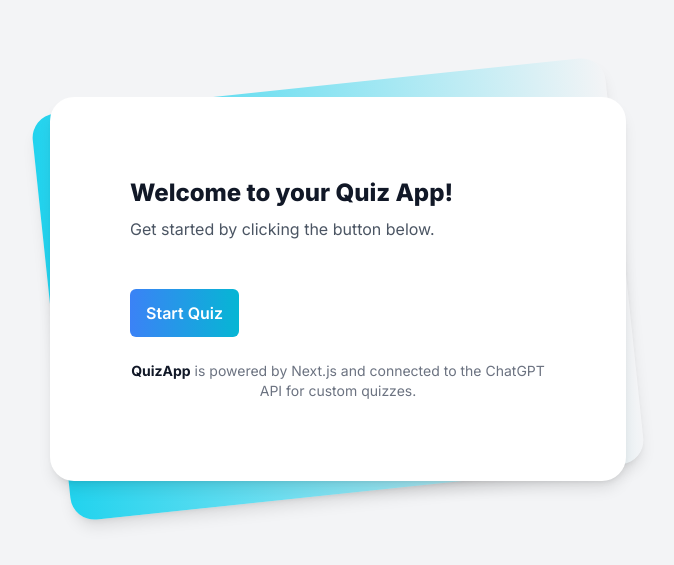
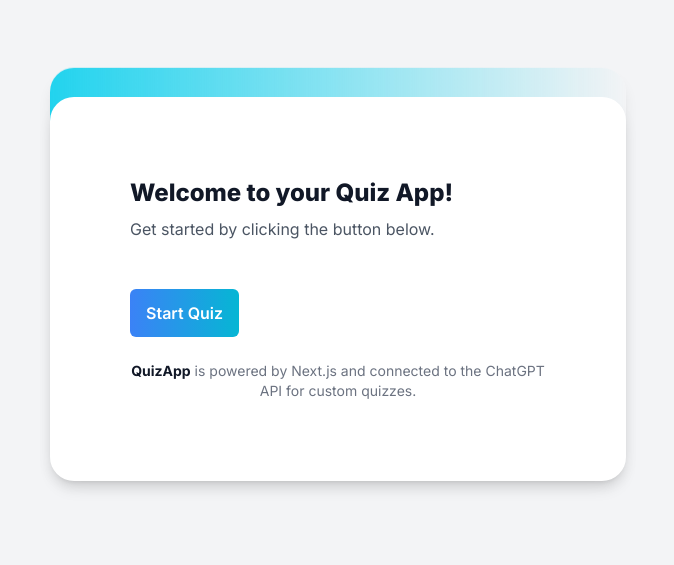
Before and after one commit to EmmaDudau/quiz-app, a Next.js app: page / in a window 1280 px wide. Shown: the part 111-676 px from the top of the page, without its empty margins (302-976 px from the left). Built offline with nearby package versions, Linux system fonts and the light colour scheme.

Commit message:
added animation to landing page div

```diff
--- a/src/app/page.js
+++ b/src/app/page.js
@@ -3,7 +3,8 @@ export default function Home() {
   return (
       <div className="min-h-screen bg-gray-100 py-6 flex flex-col justify-center sm:py-12">
         <div className="relative py-3 sm:max-w-xl sm:mx-auto">
-          <div className="absolute inset-0 bg-gradient-to-r from-cyan-400 to-light-blue-500 shadow-lg transform -skew-y-6 sm:skew-y-0 sm:-rotate-6 sm:rounded-3xl"></div>
+          <div className="absolute inset-0 bg-gradient-to-r from-cyan-400 to-light-blue-500 shadow-lg transform rotate-3 -skew-y-6 sm:skew-y-0 sm:rotate-40 sm:rounded-3xl animation-float"
+            style={{animation: "float 4s ease-in-out infinite"}}></div>
           <div className="relative px-4 py-10 bg-white shadow-lg sm:rounded-3xl sm:p-20">
 
             <div className="max-w-md mx-auto">
```
